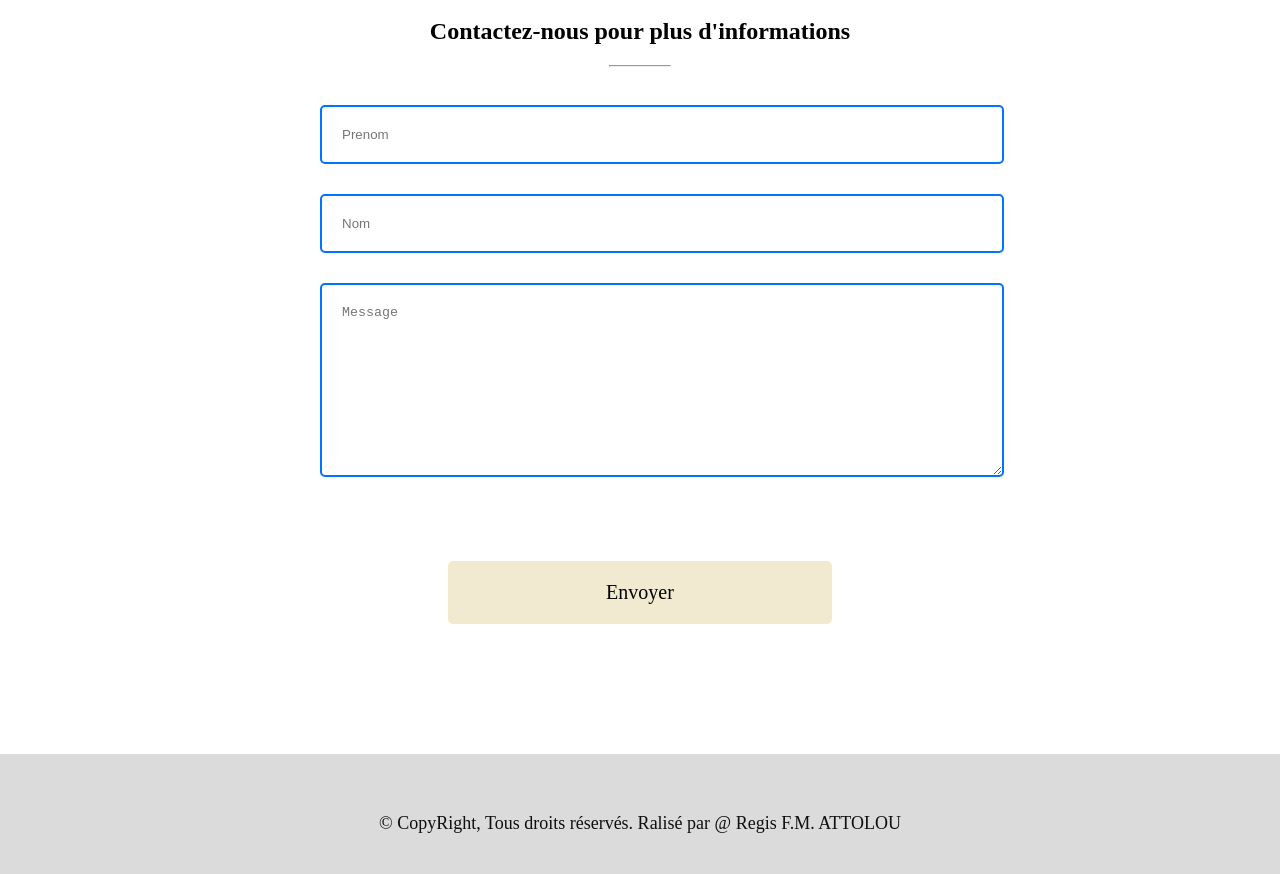
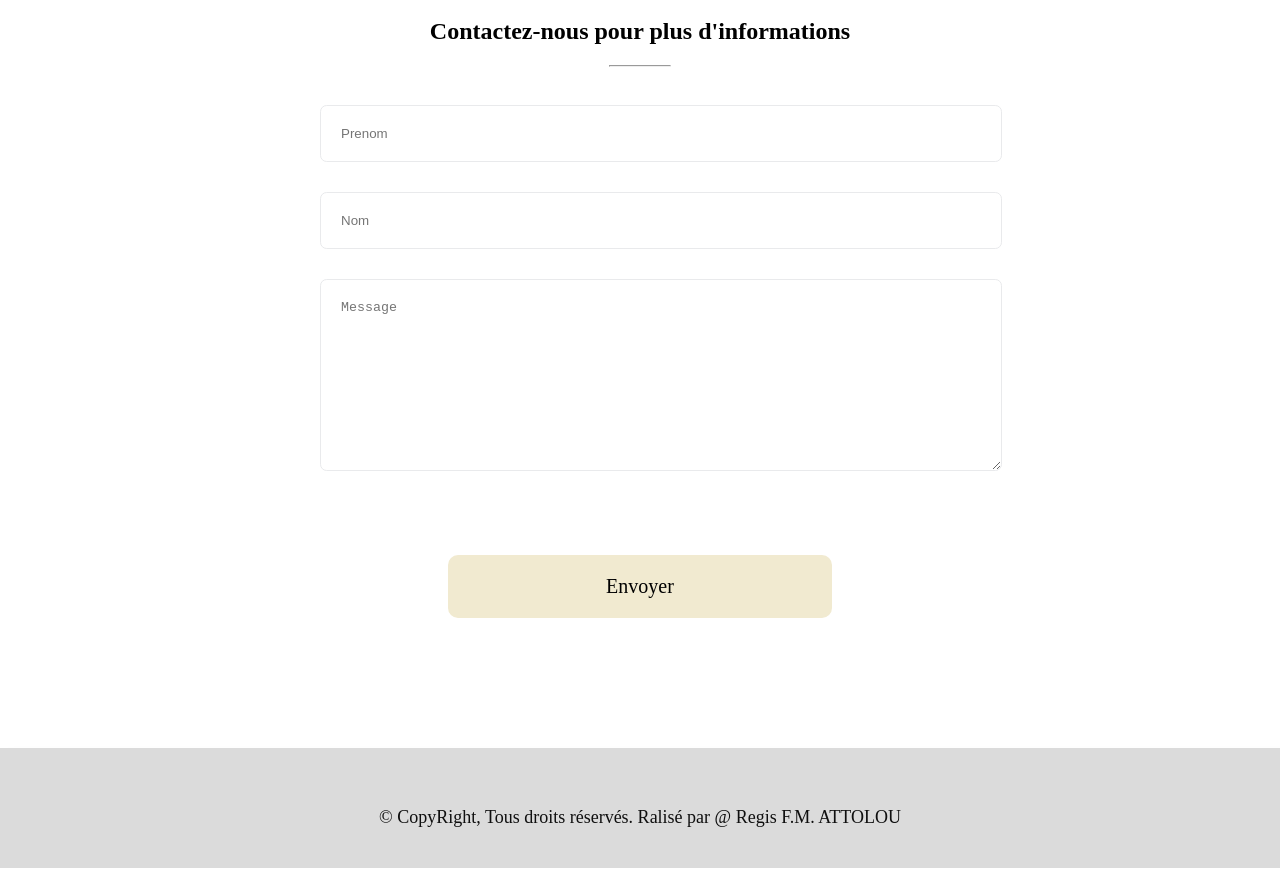
Before and after one commit to regisatl/SITES, a plain HTML site: page index.html in a window 1280 px wide. Shown: the part 3532-4406 px from the top of the page. Drawn offline with Linux system fonts and the light colour scheme; a web font is replaced by a local one.

Commit message:
REVISION

```diff
--- a/Styles/style.css
+++ b/Styles/style.css
@@ -4,6 +4,7 @@
 
  html{
     scroll-behavior: smooth;
+    cursor: all-scroll;
  }
 
  body{
@@ -409,8 +410,8 @@ form{
 input, textarea{
     width: 100%;
     padding: 20px;
-    border: 2px solid rgb(0, 115, 255);
-    border-radius: 5px;
+    border: 1px solid rgb(233, 234, 236);
+    border-radius: 0.5em;
 }
 
 textarea{
```
